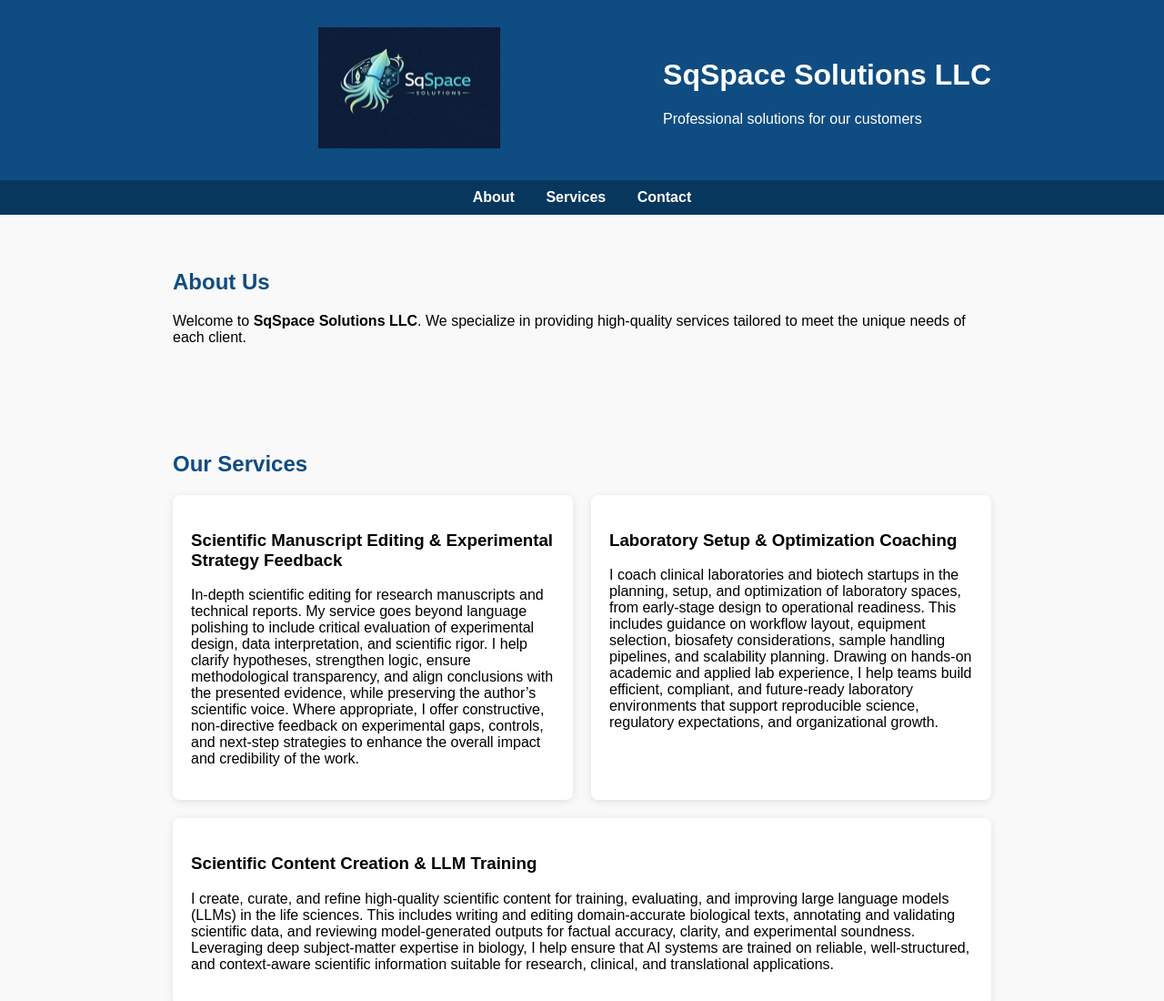
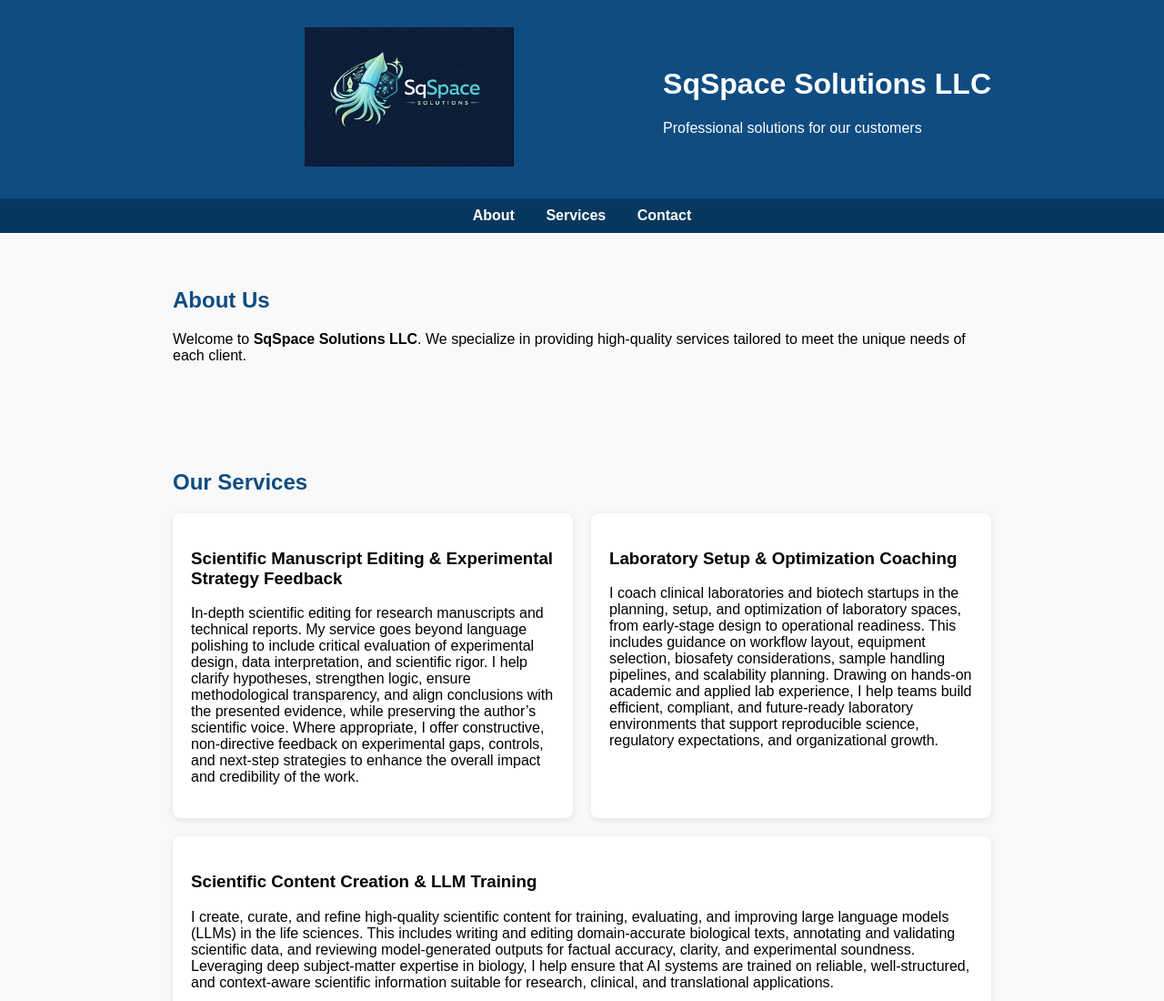
Before and after one commit to SqSpace-Solutions/SqSpace-Solutions.github.io, a plain HTML site: page index.html in a window 1280 px wide. Shown: the top 1100 px of the page at 91% size. Drawn offline with Linux system fonts and the light colour scheme.

Commit message:
Increase logo max-width from 200px to 230px

```diff
--- a/index.html
+++ b/index.html
@@ -34,7 +34,7 @@
 }
 
     .logo {
-    max-width: 200px;
+    max-width: 230px;
     height: auto;
     flex-shrink: 0;
 }
@@ -89,7 +89,7 @@
         .logo {
             display: block;
             margin: 0 auto 5px auto;
-            max-width: 200px;
+            max-width: 230px;
         }
     </style>
 </head>
```
